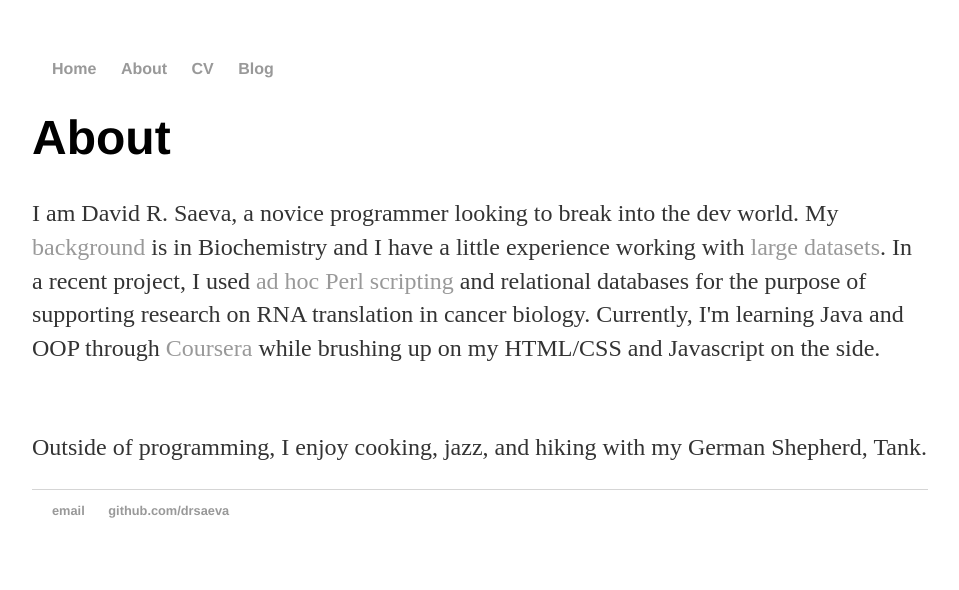
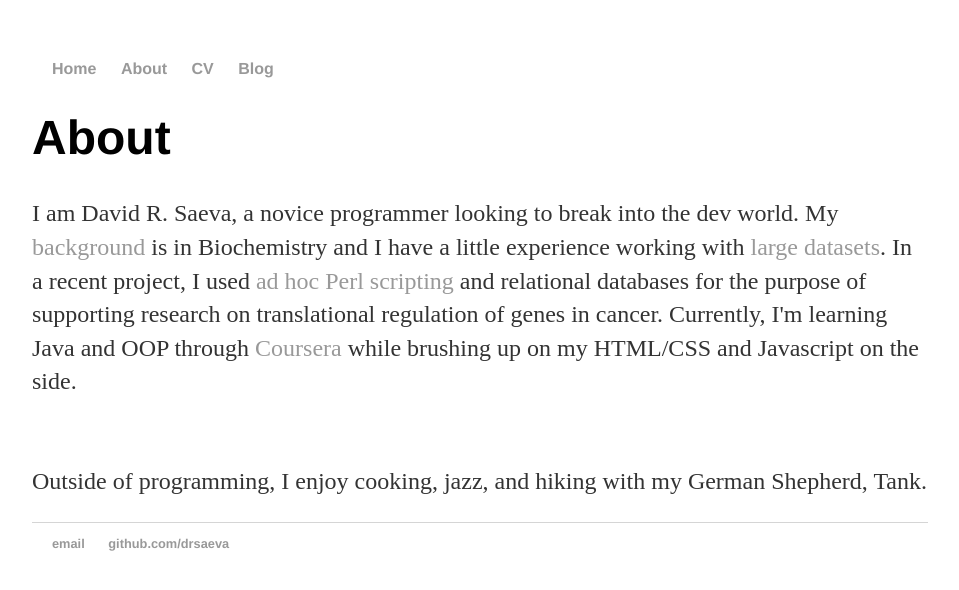
Before and after one commit to drsaeva/drsaeva.github.io, a Jekyll site: the page built from about/index.html, in a window 1280 px wide. Shown: the top 590 px of the page, without its empty margins (160-1119 px from the left). Built offline with Jekyll 4.4.1, drawn with Linux system fonts in a browser that asks for light colours.

Commit message:
Update index.html

```diff
--- a/about/index.html
+++ b/about/index.html
@@ -9,8 +9,8 @@ experience working with <a href="http://pubs.acs.org/doi/abs/10.1021/je500053c">
 large</a> <a href="http://pubs.acs.org/doi/abs/10.1021/acs.jced.5b00503">
 datasets</a>. In a recent project, I used
 <a href= "https://github.com/drsaeva/utr-analysis">ad hoc Perl scripting</a> and
- relational databases for the purpose of supporting research on RNA translation in
- cancer biology. Currently, I'm learning Java and OOP through
+ relational databases for the purpose of supporting research on translational regulation of
+ genes in cancer. Currently, I'm learning Java and OOP through
 <a href="https://www.coursera.org/specializations/java-object-oriented">Coursera</a>
 while brushing up on my HTML/CSS and Javascript on the side.</p>
 <br />
```
